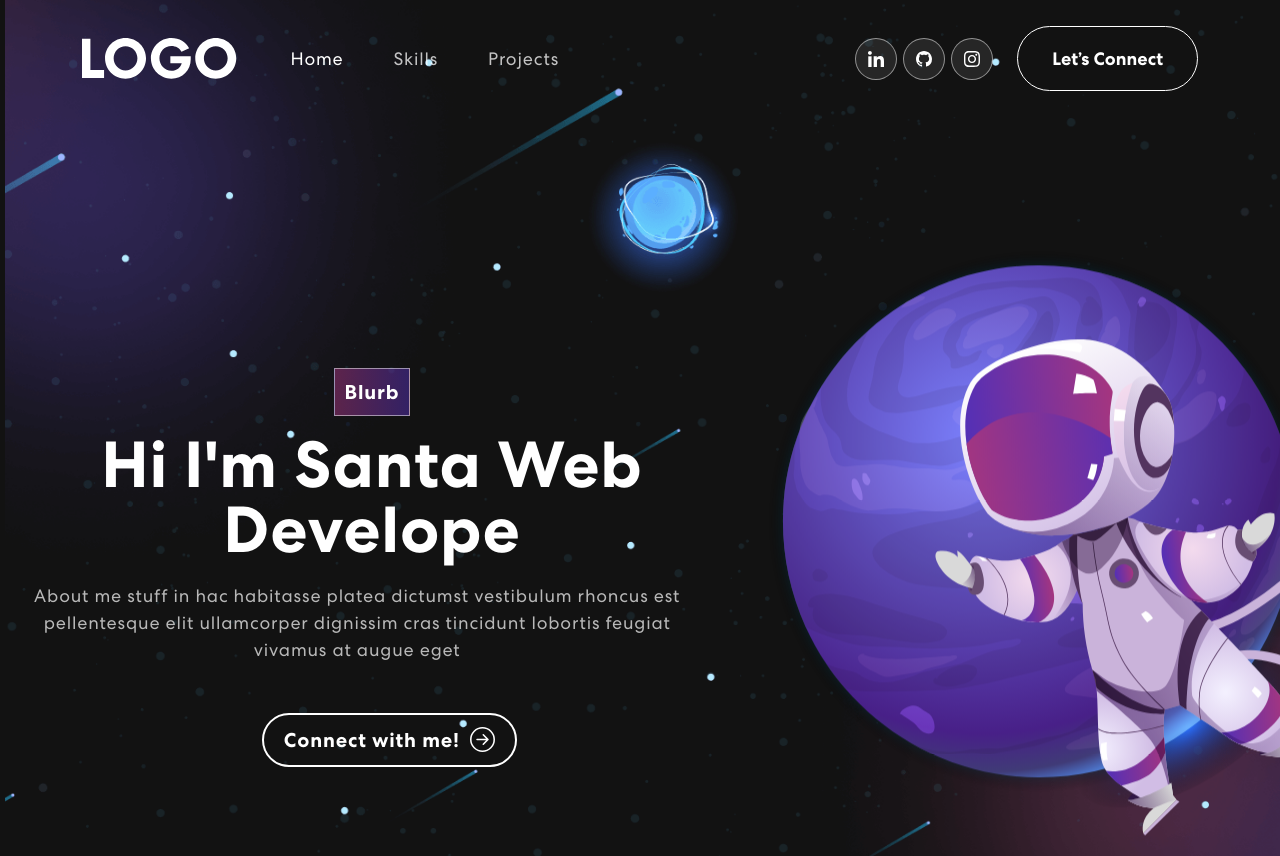
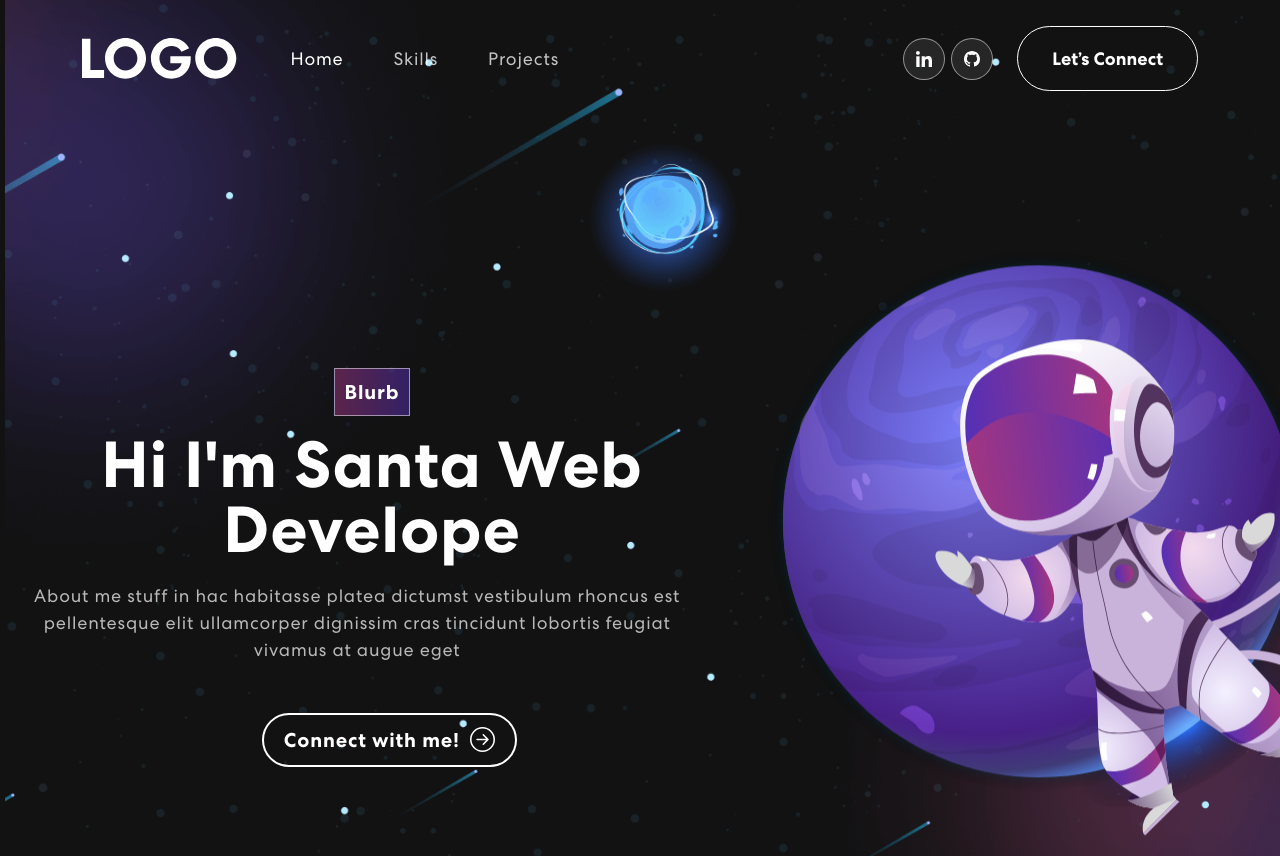
Before and after one commit to santasweetheart/santasportfolio, a React (Create React App) app: page / in a window 1280 px wide. Shown: the top 856 px of the page. Built offline with nearby package versions, Linux system fonts and the light colour scheme.

Commit message:
removed instagram icon and added links

```diff
--- a/src/components/Footer.js
+++ b/src/components/Footer.js
@@ -2,7 +2,6 @@ import { Container, Row, Col } from "react-bootstrap";
 import logo from "../assets/img/logo.svg";
 import navIcon1 from "../assets/img/nav-icon1.svg";
 import navIcon2 from "../assets/img/nav-icon2.svg";
-import navIcon3 from "../assets/img/nav-icon3.svg";
 
 export const Footer = () => {
   return (
@@ -14,9 +13,8 @@ export const Footer = () => {
           </Col>
           <Col size={12} sm={6} className="text-center text-sm-end">
             <div className="social-icon">
-              <a href="#"><img src={navIcon1} alt="Icon" /></a>
-              <a href="#"><img src={navIcon2} alt="Icon" /></a>
-              <a href="#"><img src={navIcon3} alt="Icon" /></a>
+                <a href="www.linkedin.com/in/santajolicoeur" target="_blank" rel="noopener noreferrer"><img src={navIcon1} alt="LinkedIn Icon" /></a>
+                <a href="https://github.com/santasweetheart"  target="_blank" rel="noopener noreferrer"><img src={navIcon2} alt="Github Icon" /></a>
             </div>
           </Col>
         </Row>
--- a/src/components/NavBar.js
+++ b/src/components/NavBar.js
@@ -3,7 +3,6 @@ import {Navbar, Container, Nav} from "react-bootstrap";
 import logo from '../assets/img/logo.svg'
 import navIcon1 from '../assets/img/nav-icon1.svg'
 import navIcon2 from '../assets/img/nav-icon2.svg'
-import navIcon3 from '../assets/img/nav-icon3.svg'
 import { HashLink } from 'react-router-hash-link';
 import { BrowserRouter as Router} from "react-router-dom";
 
@@ -48,9 +47,8 @@ export const NavBar = () => {
                 </Nav>
                 <span className="navbar-text">
                       <div className="social-icon">
-                          <a href="#"><img src={navIcon1} alt= ""/></a>
-                          <a href="#"><img src={navIcon2} alt= ""/></a>
-                          <a href="#"><img src={navIcon3} alt= ""/></a>
+                      <a href="www.linkedin.com/in/santajolicoeur" target="_blank" rel="noopener noreferrer"><img src={navIcon1} alt="LinkedIn Icon" /></a>
+                      <a href="https://github.com/santasweetheart"  target="_blank" rel="noopener noreferrer"><img src={navIcon2} alt="Github Icon" /></a>
                       </div>
                       <HashLink to='#connect'>
                         <button className="vvd"><span>Let’s Connect</span></button>
```
Also changed, not shown: src/assets/img/nav-icon3.svg (deleted).
